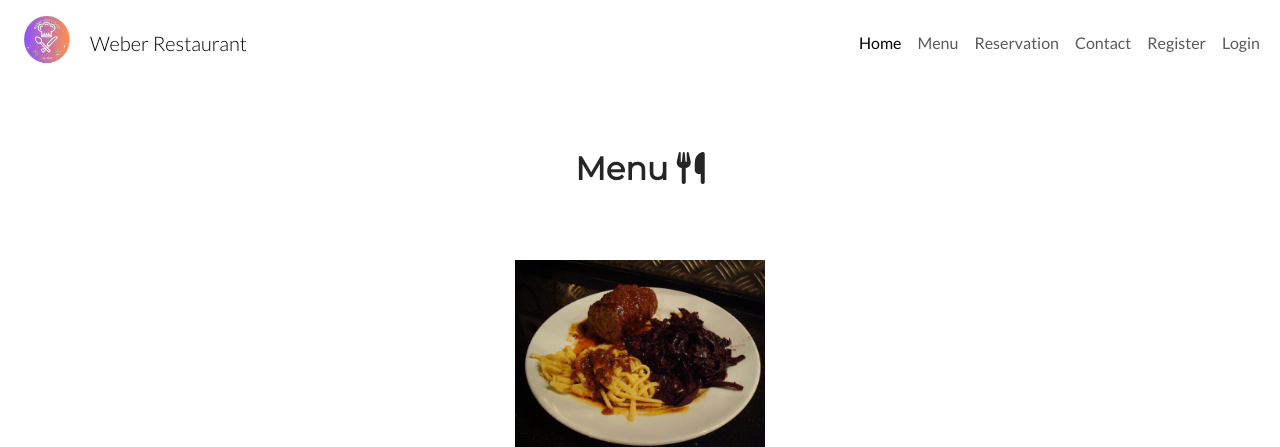
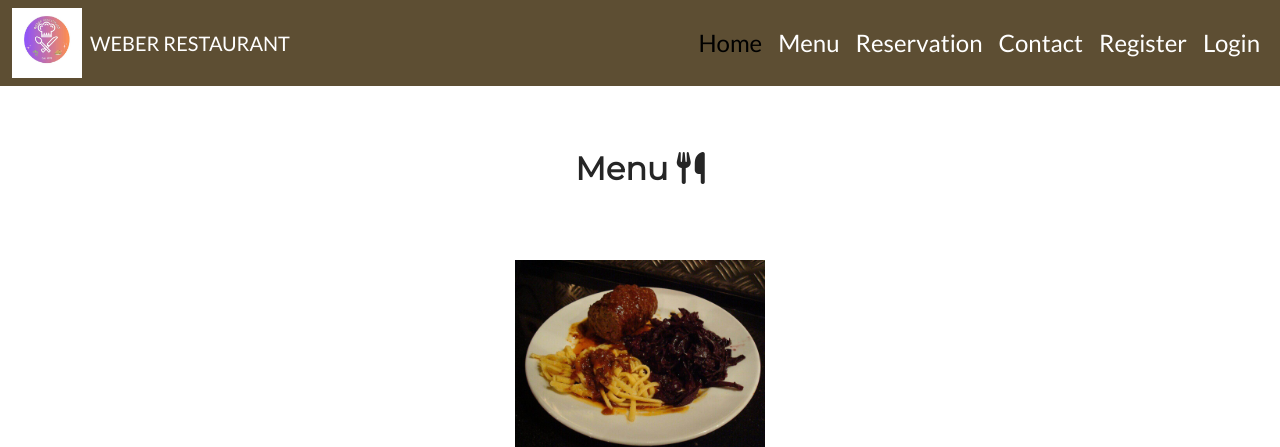
Before and after one commit to th-1982/weber-restaurant, a Django app: template templates/reservations/menu.html in a window 1280 px wide. Shown: the top 447 px of the page. Run offline with Django 3.2, Linux system fonts and the light colour scheme; the template is opened without the code that fills it, so the values that code supplies are empty.

Commit message:
Style navigation links in the navbar

```diff
--- a/static/css/style.css
+++ b/static/css/style.css
@@ -27,3 +27,28 @@ h3 {
     font-weight: 500;
     font-size: 30px;
 }
+
+/* Navigation links */
+
+.navbar {
+    background-color: #5D4E33;
+}
+
+.navbar-brand {
+    color: #fff;
+    font-size: 20px;
+    font-weight: 400;
+    text-transform: uppercase;
+}
+
+
+.nav-link {
+    font-size: 24px;
+    font-weight: 500;
+    color: #fff;
+    transition: all 2s ease;
+}
+
+.nav-link:hover {
+    text-decoration: underline;
+}
```
